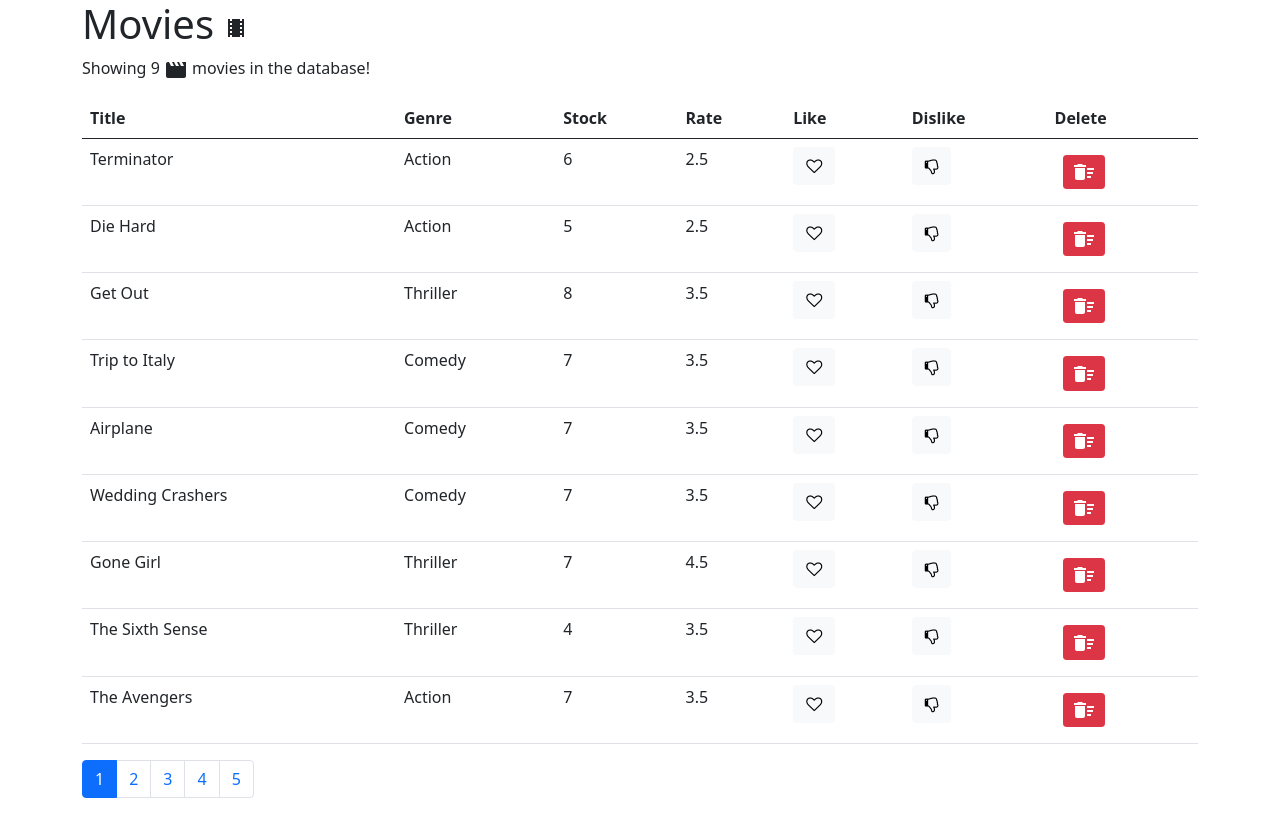
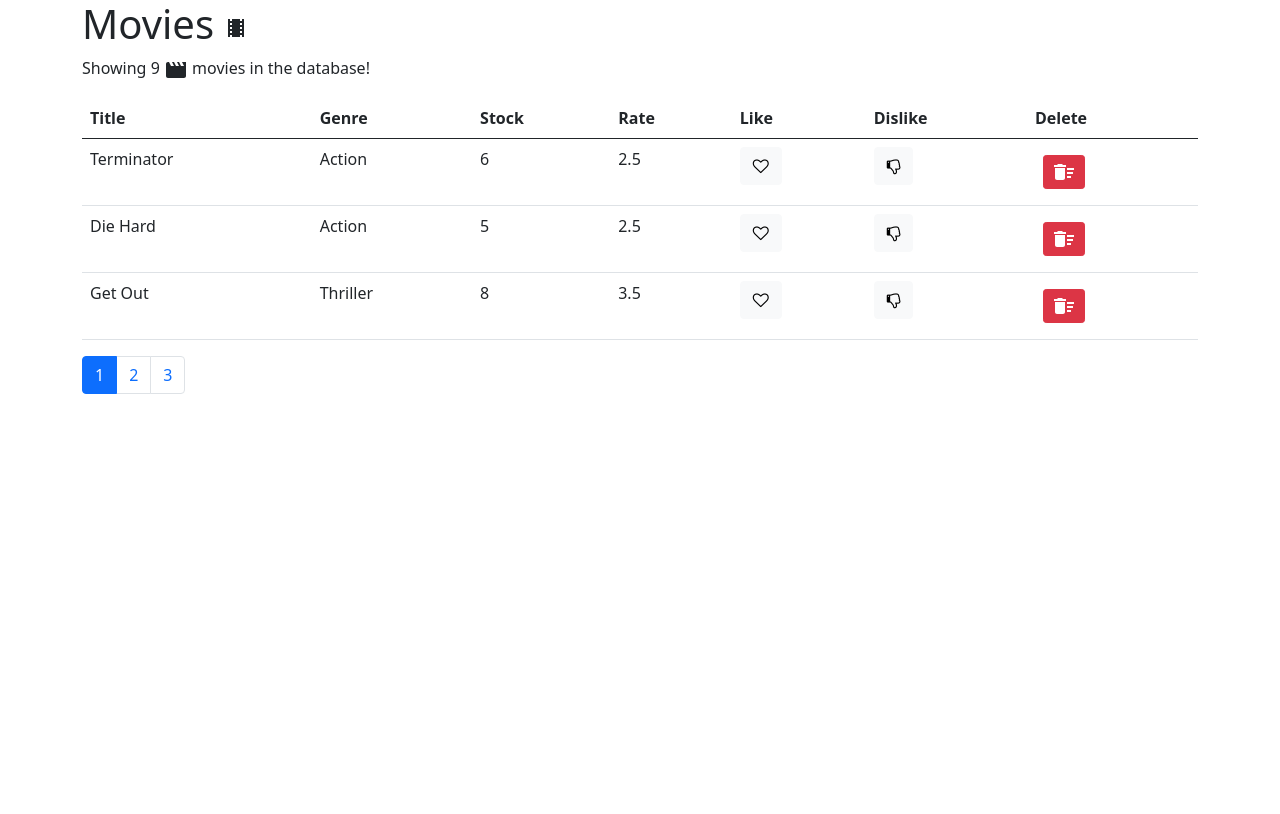
Before and after one commit to Bobstyle23/MoviesUI, a React (Create React App) app: page / in a window 1280 px wide. Built offline with nearby package versions, Linux system fonts and the light colour scheme.

Commit message:
fix the bug in movies component

```diff
--- a/src/components/movies.jsx
+++ b/src/components/movies.jsx
@@ -10,7 +10,7 @@ import { paginate } from "./utils/paginate";
 class Movies extends Component {
   state = {
     movies: getMovies(),
-    pageSize: 2,
+    pageSize: 3,
     currentPage: 1,
   };
 
@@ -40,15 +40,15 @@ class Movies extends Component {
   };
   render() {
     const { length: count } = this.state.movies;
-    const { pageSize, currentPage, movies } = this.state;
-    if (count === 0) {
-      const movies = paginate(movies, currentPage, pageSize);
+    const { pageSize, currentPage, movies: allMovies } = this.state;
+    if (count === 0)
       return (
         <p>
           There are no <MovieIcon /> movies in the database!
         </p>
       );
-    }
+    const movies = paginate(allMovies, currentPage, pageSize);
+
     return (
       <React.Fragment>
         <p>
```
